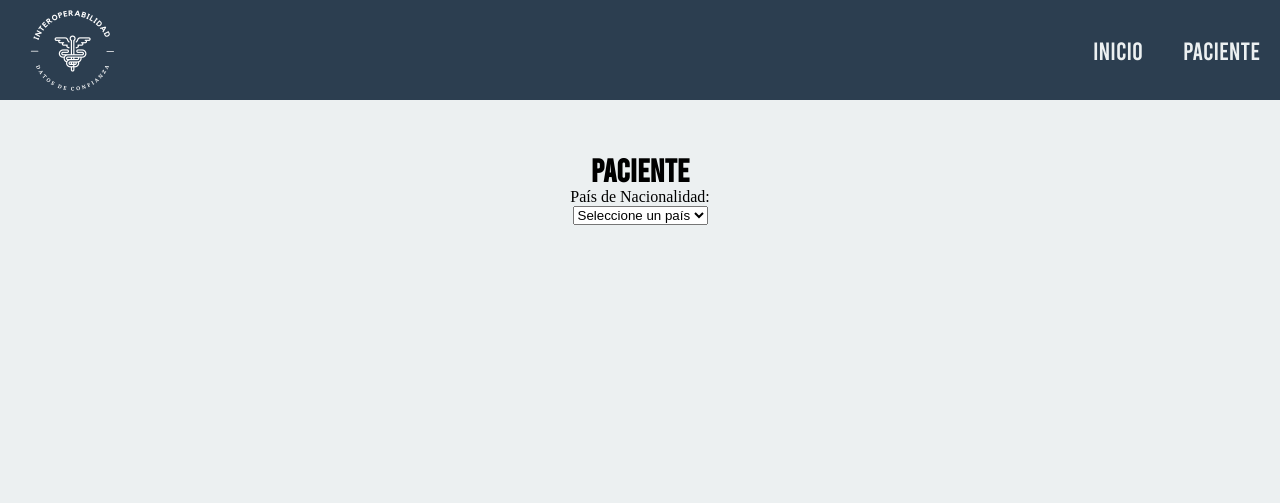
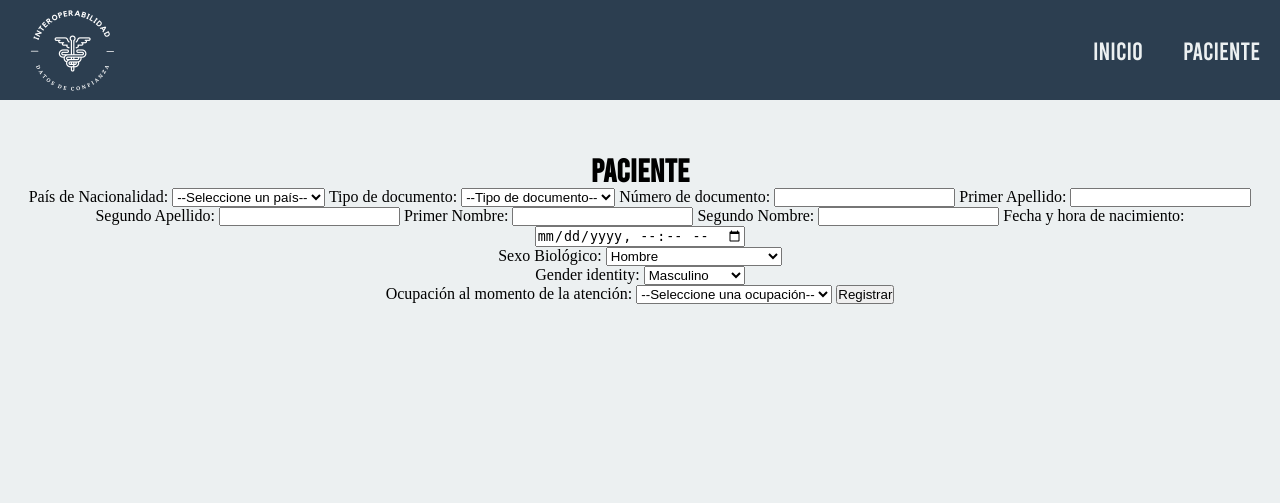
Before and after one commit to jgarteag/interoperabilidad-clinica, a Django app: page /pacient/ in a window 1280 px wide. Shown: the top 503 px of the page. Run offline with Django 4.2, Linux system fonts and the light colour scheme; tables that the repository leaves empty hold one stand-in row (values such as "Sample post").

Commit message:
feat: Add SexForm to capture biologic sex in patient registration form

```diff
--- /dev/null
+++ b/interoperabilidad_clinica/clinica/forms.py
@@ -0,0 +1,9 @@
+from django import forms
+from .models import Person
+
+class SexForm(forms.ModelForm):
+    biologic_sex = forms.ChoiceField(choices=Person.SEX_BIO, label="Sexo Biológico")
+
+    class Meta:
+        model = Person
+        fields = ['biologic_sex', 'gender_identity']
--- a/interoperabilidad_clinica/clinica/views.py
+++ b/interoperabilidad_clinica/clinica/views.py
@@ -1,6 +1,7 @@
 from django.shortcuts import render
 from django.views import View
-from .models import Countries
+from .models import Countries, Typesdocs, Occupations
+from .forms import SexForm
 
 class IndexView(View):
     def get(self, request):
@@ -9,4 +10,10 @@ class IndexView(View):
 class PacientView(View):
     def get(self, request):
         countries = Countries.objects.all()
-        return render(request, 'pacient.html', {'countries': countries})
+        typesdocs = Typesdocs.objects.all()
+        occupations = Occupations.objects.all()
+        form = SexForm()
+        return render(request, 'pacient.html', {'countries': countries,
+                                                'typesdocs': typesdocs,
+                                                'form': form,
+                                                'occupations': occupations})
--- a/interoperabilidad_clinica/templates/pacient.html
+++ b/interoperabilidad_clinica/templates/pacient.html
@@ -3,12 +3,44 @@
 {% block title %}Paciente{% endblock %}
 
 {% block content %}
-    <h1>Paciente</h1>
+<h1>Paciente</h1>
+<form method="post">
+    {% csrf_token %}
     <label for="country">País de Nacionalidad:</label>
     <select id="country" name="country">
-        <option value="">Seleccione un país</option>
+        <option value="">--Seleccione un país--</option>
         {% for country in countries %}
-            <option value="{{ country.alfa_3 }}">{{ country.name_country }}</option>
+        <option value="{{ country.alfa_3 }}">{{ country.name_country }}</option>
         {% endfor %}
     </select>
+    <label for="doc_type">Tipo de documento:</label>
+    <select name="doc_type">
+        <option value="">--Tipo de documento--</option>
+        {% for type in typesdocs %}
+        <option value="{{ type.id_typedoc }}">{{ type.doc_type }}</option>
+        {% endfor %}
+    </select>
+    <label for="doc_number">Número de documento:</label>
+    <input type="text" id="doc_number" name="doc_number">
+    <label for="doc_number">Primer Apellido:</label>
+    <input type="text" id="last_name" name="last_name">
+    <label for="doc_number">Segundo Apellido:</label>
+    <input type="text" id="surname" name="surname">
+    <label for="doc_number">Primer Nombre:</label>
+    <input type="text" id="first_name" name="first_name">
+    <label for="doc_number">Segundo Nombre:</label>
+    <input type="text" id="middle_name" name="middle_name">
+    <label for="birth_date_time">Fecha y hora de nacimiento:</label>
+    <input type="datetime-local" id="birth_date_time" name="birth_date_time">
+    {{ form.as_p }}
+    <label for="occupation">Ocupación al momento de la atención:</label>
+    <select id="occupation" name="occupation">
+        <option value="">--Seleccione una ocupación--</option>
+        {% for occupation in occupations %}
+        <option value="{{ occupation.code_occ }}">{{ occupation.name_occ }}</option>
+        {% endfor %}
+    </select>
+
+    <button type="submit">Registrar</button>
+</form>
 {% endblock %}
```
